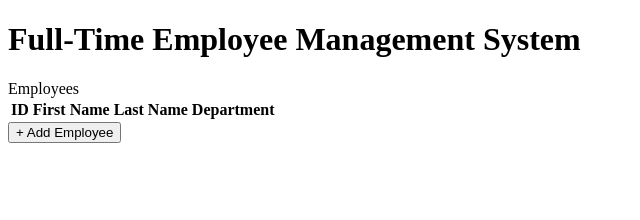
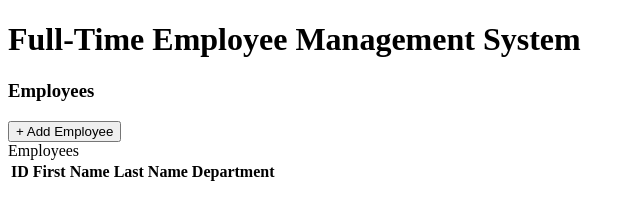
Before and after one commit to ScarletSalinas/CMPS2232-Task-1, a plain HTML site: page employees.html in a window 1280 px wide. Shown: the whole page, without its empty margins (0-640 px from the left). Drawn offline with Linux system fonts and the light colour scheme.

Commit message:
iplemented employee table

```diff
--- a/employees.html
+++ b/employees.html
@@ -20,6 +20,9 @@
 
     <main>
 
+        <h3>Employees</h3>
+        <button>+ Add Employee</button>
+
         <div class="tableContainer">
             <table>
                 <thead>Employees</thead>
@@ -37,7 +40,6 @@
 
             </table>
         </div>
-        <button>+ Add Employee</button>
 
     </main>
 
```
